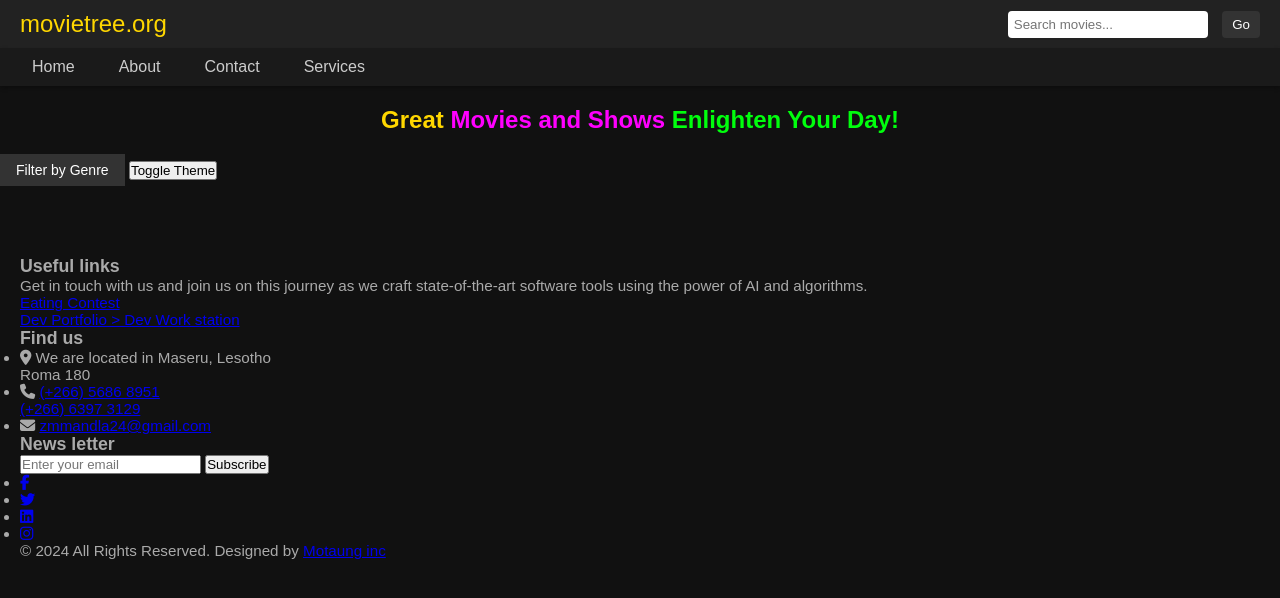
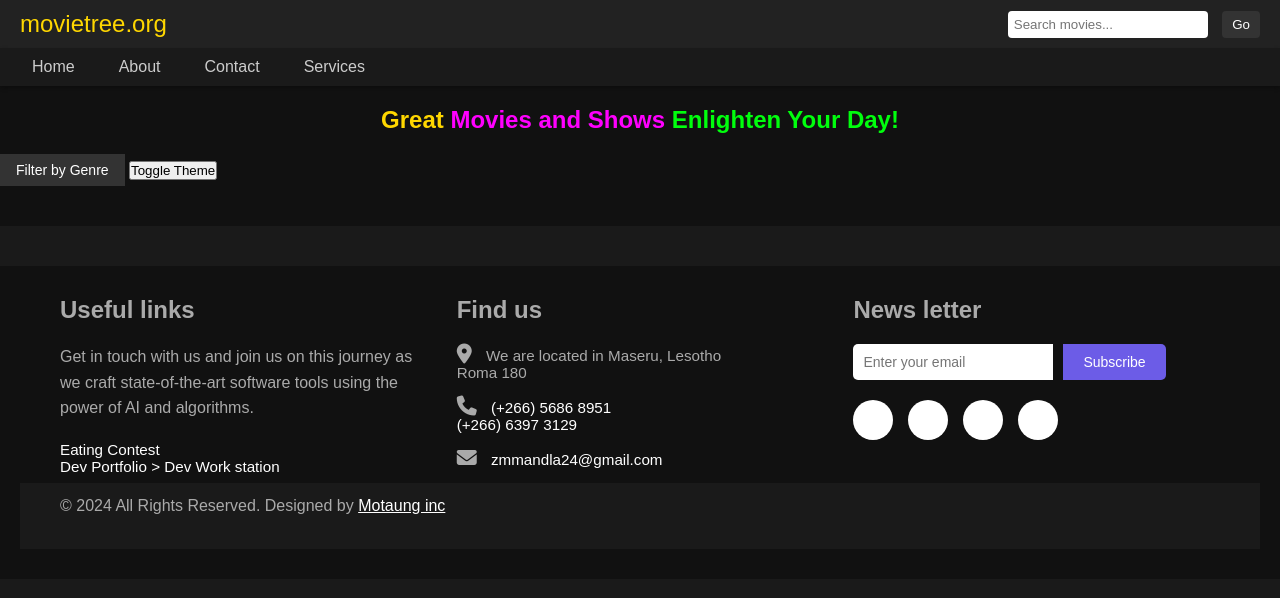
Before and after one commit to motaungmandla/movietree, a plain HTML site: page index.html in a window 1280 px wide. Drawn offline with Linux system fonts and the light colour scheme; no server answers.

Commit message:
Update styles.css

```diff
--- a/styles.css
+++ b/styles.css
@@ -274,3 +274,166 @@ body.light-mode {
         width: 100%;
     }
 }
+
+/* General Reset */
+* {
+  margin: 0;
+  padding: 0;
+  box-sizing: border-box;
+}
+
+body {
+  font-family: Arial, sans-serif;
+  color: #fff;
+}
+
+/* Footer Styles */
+footer {
+  background-color: #1a1a1a; /* Dark background */
+  color: #fff; /* White text */
+  padding: 40px 0; /* Padding for spacing */
+}
+
+.footer .container {
+  max-width: 1200px;
+  margin: 0 auto;
+  padding: 0 20px; /* Padding for inner content */
+}
+
+.row {
+  display: flex;
+  justify-content: space-between;
+}
+
+.col-md-4 {
+  width: calc(33.33% - 20px); /* Three equal columns with spacing */
+  margin-right: 20px;
+}
+
+.col-md-4:last-child {
+  margin-right: 0; /* Remove right margin from the last column */
+}
+
+/* Heading Styles */
+h3 {
+  font-size: 24px;
+  margin-bottom: 20px;
+  font-weight: bold;
+}
+
+/* Paragraph Styles */
+p {
+  font-size: 16px;
+  line-height: 1.6;
+  margin-bottom: 20px;
+}
+
+/* Links */
+a {
+  color: #fff;
+  text-decoration: none;
+  transition: color 0.3s ease;
+}
+
+a:hover {
+  color: #888; /* Hover effect for links */
+}
+
+/* Useful Links Section */
+.useful-links p {
+  margin-bottom: 10px;
+}
+
+.useful-links a {
+  display: block;
+  margin-top: 10px;
+}
+
+/* Find Us Section */
+.location_icon {
+  list-style: none;
+  padding: 0;
+}
+
+.location_icon li {
+  margin-bottom: 15px;
+}
+
+.location_icon i {
+  font-size: 20px;
+  margin-right: 10px;
+}
+
+/* News Letter Section */
+.news_form {
+  display: flex;
+  align-items: center;
+}
+
+.letter_form {
+  padding: 10px;
+  border: none;
+  border-radius: 5px 0 0 5px;
+  background-color: #fff;
+  color: #333;
+  font-size: 14px;
+  width: 200px;
+  margin-right: 10px;
+}
+
+.submit {
+  padding: 10px 20px;
+  background-color: #6c5ce7; /* Purple button */
+  border: none;
+  border-radius: 0 5px 5px 0;
+  color: #fff;
+  font-size: 14px;
+  cursor: pointer;
+  transition: background-color 0.3s ease;
+}
+
+.submit:hover {
+  background-color: #5b4fae; /* Darker purple on hover */
+}
+
+.social_icon {
+  list-style: none;
+  padding: 0;
+  display: flex;
+  gap: 15px;
+  margin-top: 20px;
+}
+
+.social_icon li {
+  width: 40px;
+  height: 40px;
+  display: flex;
+  justify-content: center;
+  align-items: center;
+  border-radius: 50%;
+  background-color: #fff;
+  color: #333;
+  transition: background-color 0.3s ease;
+}
+
+.social_icon li:hover {
+  background-color: #6c5ce7; /* Purple hover effect */
+  color: #fff;
+}
+
+.social_icon i {
+  font-size: 20px;
+}
+
+/* Copyright Section */
+.copyright {
+  background-color: #1a1a1a;
+  padding: 10px 0;
+  text-align: center;
+  font-size: 14px;
+}
+
+.copyright a {
+  color: #fff;
+  text-decoration: underline;
+}
```
